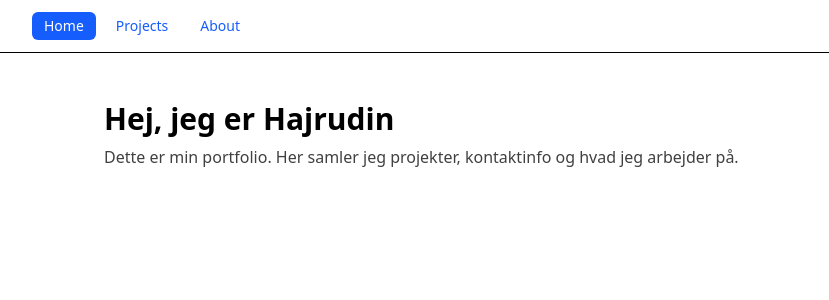
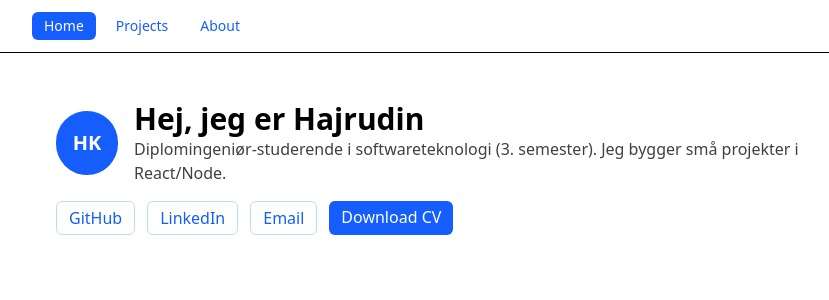
Before and after one commit to Hajrudin27/portfolio, a React (Vite) app in the folder frontend/: page / in a window 1280 px wide. Shown: the top 300 px of the page, without its empty margins (176-1005 px from the left). Built offline with nearby package versions, Linux system fonts and the light colour scheme.

Commit message:
feat: add hero section on Home and basic links

```diff
--- a/frontend/src/pages/Home.jsx
+++ b/frontend/src/pages/Home.jsx
@@ -1,10 +1,48 @@
 export default function Home() {
   return (
-    <div className="max-w-3xl mx-auto p-6">
-      <h1 className="text-3xl font-bold mb-2">Hej, jeg er Hajrudin</h1>
-      <p className="text-neutral-700">
-        Dette er min portfolio. Her samler jeg projekter, kontaktinfo og hvad jeg arbejder på.
-      </p>
-    </div>
+    <section className="max-w-4xl mx-auto p-6">
+      <div className="flex items-center gap-4">
+        <div className="h-16 w-16 rounded-full bg-blue-600 text-white flex items-center justify-center text-xl font-bold">
+          HK
+        </div>
+        <div>
+          <h1 className="text-3xl font-bold">Hej, jeg er Hajrudin</h1>
+          <p className="text-neutral-700">
+            Diplomingeniør-studerende i softwareteknologi (3. semester). Jeg bygger små projekter i React/Node.
+          </p>
+        </div>
+      </div>
+
+      <div className="flex flex-wrap gap-3 mt-4">
+        <a
+          href="https://github.com/Hajrudin27"
+          target="_blank"
+          rel="noreferrer"
+          className="px-3 py-1 rounded-md text-blue-600 hover:bg-blue-50 border border-blue-200"
+        >
+          GitHub
+        </a>
+        <a
+          href="https://linkedin.com/in/DIT-LINK"
+          target="_blank"
+          rel="noreferrer"
+          className="px-3 py-1 rounded-md text-blue-600 hover:bg-blue-50 border border-blue-200"
+        >
+          LinkedIn
+        </a>
+        <a
+          href="mailto:din@mail.dk"
+          className="px-3 py-1 rounded-md text-blue-600 hover:bg-blue-50 border border-blue-200"
+        >
+          Email
+        </a>
+        <a
+          href="#"
+          className="px-3 py-1 rounded-md text-white bg-blue-600 hover:bg-blue-700"
+        >
+          Download CV
+        </a>
+      </div>
+    </section>
   );
 }
```
